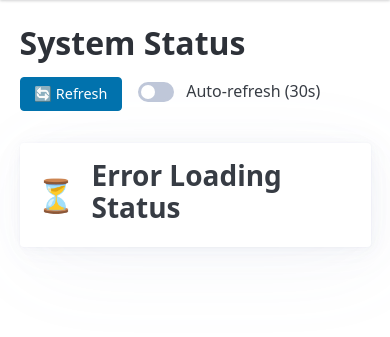
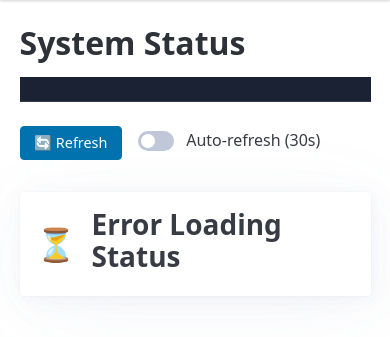
Before and after one commit to floadsio/aiops, a Python web app: template app/templates/admin/system_status.html in a window 390 px wide. Shown: the part 91-428 px from the top of the page. Run offline with Jinja, Linux system fonts and the light colour scheme; the template is opened without the code that fills it, so the values that code supplies are empty; some libraries are stand-ins or nearby versions.

Commit message:
Add sticky navigation menu to System Status page
- Add sticky nav bar at top with links to each component
- Each nav link shows health status indicator (green/red dot)
- Component cards now have IDs for anchor navigation
- Smooth scroll with offset for sticky header
- Responsive design for mobile

```diff
--- a/app/templates/admin/system_status.html
+++ b/app/templates/admin/system_status.html
@@ -105,12 +105,85 @@
   #components-grid.card-grid {
     grid-template-columns: repeat(2, 1fr);
   }
+
+  /* Component cards need IDs for anchor navigation */
+  .component-card {
+    scroll-margin-top: 120px;
+  }
+
+  /* Sticky navigation bar */
+  .status-nav {
+    position: sticky;
+    top: 0;
+    z-index: 100;
+    background: rgba(15, 23, 42, 0.95);
+    backdrop-filter: blur(8px);
+    border-bottom: 1px solid rgba(148, 163, 184, 0.2);
+    padding: 0.75rem 0;
+    margin: 0 0 1.5rem 0;
+  }
+  [data-theme="dark"] .status-nav {
+    background: rgba(26, 29, 35, 0.95);
+  }
+  .status-nav ul {
+    display: flex;
+    flex-wrap: wrap;
+    gap: 0.5rem;
+    margin: 0;
+    padding: 0;
+    list-style: none;
+  }
+  .status-nav a {
+    display: inline-flex;
+    align-items: center;
+    gap: 0.3rem;
+    padding: 0.4rem 0.75rem;
+    border-radius: 0.5rem;
+    background: rgba(94, 108, 117, 0.2);
+    color: inherit;
+    text-decoration: none;
+    font-size: 0.85rem;
+    transition: background 0.2s;
+  }
+  .status-nav a:hover {
+    background: rgba(94, 108, 117, 0.4);
+  }
+  [data-theme="dark"] .status-nav a:hover {
+    background: rgba(148, 163, 184, 0.3);
+  }
+  .status-nav .nav-status {
+    width: 8px;
+    height: 8px;
+    border-radius: 50%;
+    background: var(--pico-muted-color);
+  }
+  .status-nav .nav-status.healthy {
+    background: var(--pico-ins-color);
+  }
+  .status-nav .nav-status.unhealthy {
+    background: var(--pico-del-color);
+  }
+  @media (max-width: 768px) {
+    .status-nav ul {
+      gap: 0.25rem;
+    }
+    .status-nav a {
+      padding: 0.35rem 0.6rem;
+      font-size: 0.8rem;
+    }
+  }
 </style>
 {% endblock %}
 
 {% block content %}
 <div class="status-container">
   <h1>System Status</h1>
+
+  <nav class="status-nav" id="status-nav">
+    <ul id="nav-links">
+      <!-- Nav links will be populated by JavaScript -->
+    </ul>
+  </nav>
 
   <div class="controls-bar">
     <button onclick="refreshStatus()" id="refresh-btn">
@@ -215,27 +288,65 @@ function updateStatusDisplay(data) {
   document.getElementById('total-count').textContent = summary.total_components || 0;
   document.getElementById('summary-section').style.display = 'grid';
 
+  // Component display names and order
+  const componentConfig = {
+    'cli_git_tools': { name: 'CLI Git Tools', icon: '🔌' },
+    'ssh_connectivity': { name: 'SSH Connectivity', icon: '🔐' },
+    'user_credentials': { name: 'User Credentials', icon: '👤' },
+    'database': { name: 'Database', icon: '🗄️' },
+    'tmux': { name: 'Tmux', icon: '📺' },
+    'git': { name: 'Git Tools', icon: '📦' },
+    'ai_tools': { name: 'AI Tools', icon: '🤖' },
+    'ollama': { name: 'Ollama', icon: '🦙' },
+    'workspaces': { name: 'Workspaces', icon: '📁' },
+    'integrations': { name: 'Integrations', icon: '🔗' },
+    'sessions': { name: 'Sessions', icon: '💻' },
+    'issue_sync': { name: 'Issue Sync', icon: '🔄' },
+  };
+
+  const componentOrder = Object.keys(componentConfig);
+
+  // Update navigation
+  const navLinks = document.getElementById('nav-links');
+  navLinks.innerHTML = '';
+
+  componentOrder.forEach(key => {
+    if (data.components[key]) {
+      const component = data.components[key];
+      const config = componentConfig[key];
+      const li = document.createElement('li');
+      const statusClass = component.healthy ? 'healthy' : 'unhealthy';
+      li.innerHTML = `
+        <a href="#component-${key}">
+          <span class="nav-status ${statusClass}"></span>
+          ${config.name}
+        </a>
+      `;
+      navLinks.appendChild(li);
+    }
+  });
+
   // Update components
   const componentsGrid = document.getElementById('components-grid');
   componentsGrid.innerHTML = '';
 
-  const componentOrder = ['cli_git_tools', 'ssh_connectivity', 'user_credentials', 'database', 'tmux', 'git', 'ai_tools', 'ollama', 'workspaces', 'integrations', 'sessions', 'issue_sync'];
-
   componentOrder.forEach(key => {
     if (data.components[key]) {
       const component = data.components[key];
-      const card = createComponentCard(key, component);
+      const config = componentConfig[key];
+      const card = createComponentCard(key, component, config);
       componentsGrid.appendChild(card);
     }
   });
 }
 
-function createComponentCard(name, component) {
+function createComponentCard(name, component, config) {
   const card = document.createElement('div');
   const accentClass = component.healthy ? 'accent-green' : 'accent-red';
-  card.className = `clean-card ${accentClass}`;
+  card.className = `clean-card component-card ${accentClass}`;
+  card.id = `component-${name}`;
 
-  const displayName = name.replace(/_/g, ' ').replace(/\b\w/g, l => l.toUpperCase());
+  const displayName = config ? config.name : name.replace(/_/g, ' ').replace(/\b\w/g, l => l.toUpperCase());
 
   const article = document.createElement('article');
   article.innerHTML = `
```
